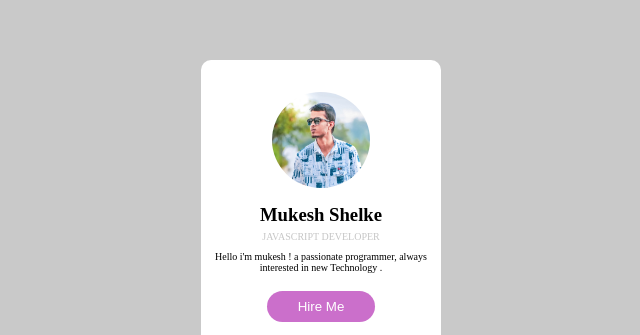
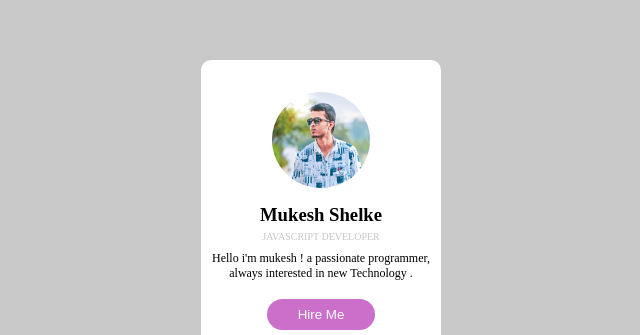
Before and after one commit to mukesh2309/pROFILEcARD, a plain HTML site: page index.html in a window 1280 px wide. Shown: the part 140-475 px from the top of the page, without its empty margins (319-959 px from the left). Drawn offline with Linux system fonts and the light colour scheme.

Commit message:
Update index.html

```diff
--- a/index.html
+++ b/index.html
@@ -96,7 +96,7 @@
                     <img src="ms.jpg" alt="">
                     <h3>Mukesh Shelke</h3>
                     <p style="color: rgb(198, 198, 198);">JAVASCRIPT DEVELOPER</p>
-                    <p>
+                    <p style="font-size: 12px;">
                       Hello i'm mukesh ! a passionate programmer, always interested in new Technology .
                     </p>
                     <button>Hire Me</button>
```
